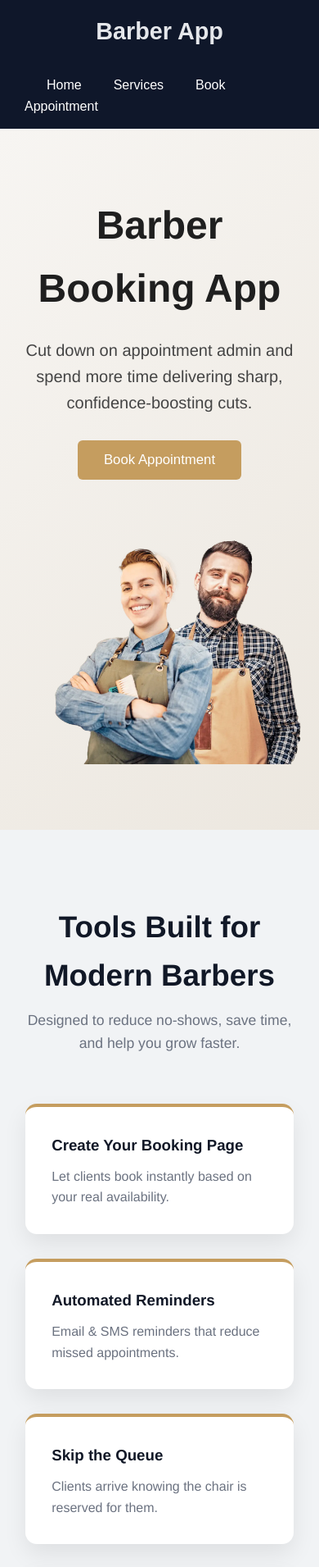
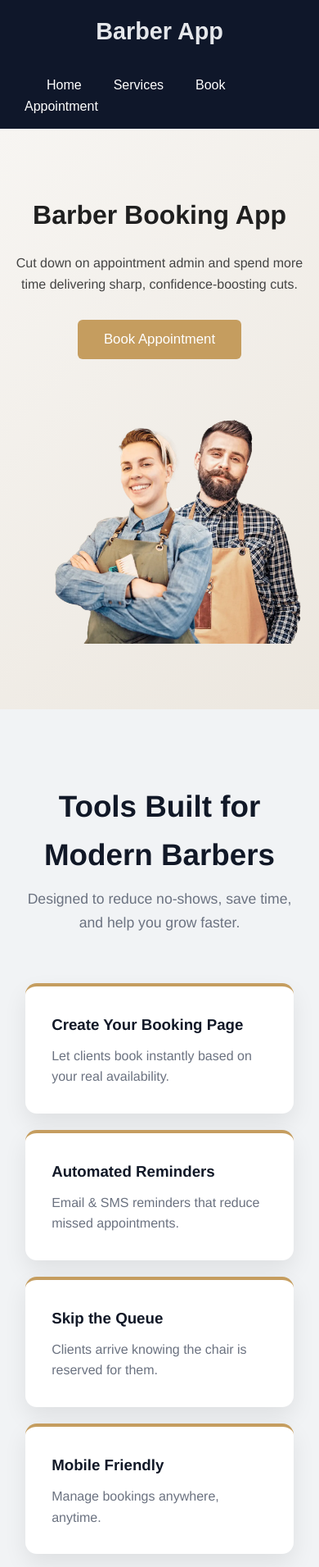
Before and after one commit to ManvendraPardeshi03/barber-project, a React app in the folder frontend/: page / in a window 390 px wide. Shown: the top 1911 px of the page at 82% size. Built offline with nearby package versions, Linux system fonts and the light colour scheme; no server answers; the HTML template or start-up script is replaced by a standard one.

Commit message:
Fix Home page mobile layout and responsive styles

```diff
--- a/frontend/src/pages/Home.css
+++ b/frontend/src/pages/Home.css
@@ -303,3 +303,56 @@
         grid-template-columns: 1fr;
     }
     }
+/* ================= MOBILE FIXES ================= */
+@media (max-width: 768px) {
+
+  /* HERO */
+  .hero-text h1 {
+    font-size: 2rem;
+  }
+
+  .hero-text p {
+    font-size: 1rem;
+  }
+
+  .btn-primary {
+    padding: 12px 24px;
+    font-size: 1rem;
+  }
+
+  /* SERVICE CARDS */
+  .service-cards {
+    flex-direction: column;
+    gap: 20px;
+  }
+
+  .service-card img {
+    height: 180px;
+  }
+
+  .service-card h3 {
+    font-size: 1.2rem;
+  }
+
+  .service-card p {
+    font-size: 0.95rem;
+  }
+
+  /* FEATURES */
+  .features-grid {
+    grid-template-columns: 1fr;
+    gap: 20px;
+  }
+
+  /* TRUST SECTION */
+  .trust-section {
+    flex-direction: column;
+    padding: 50px 5%;
+    gap: 30px;
+  }
+
+  .trust-card {
+    padding: 30px 20px;
+  }
+
+}
```
